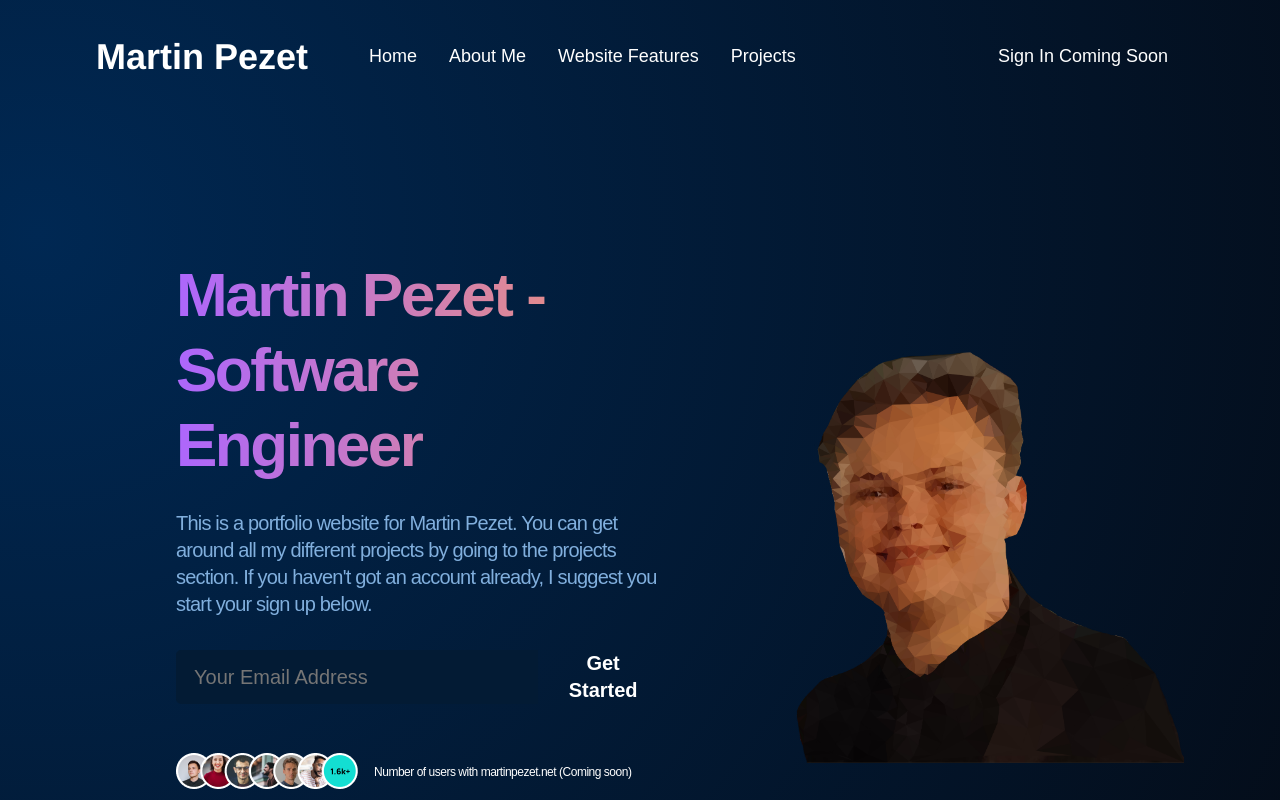
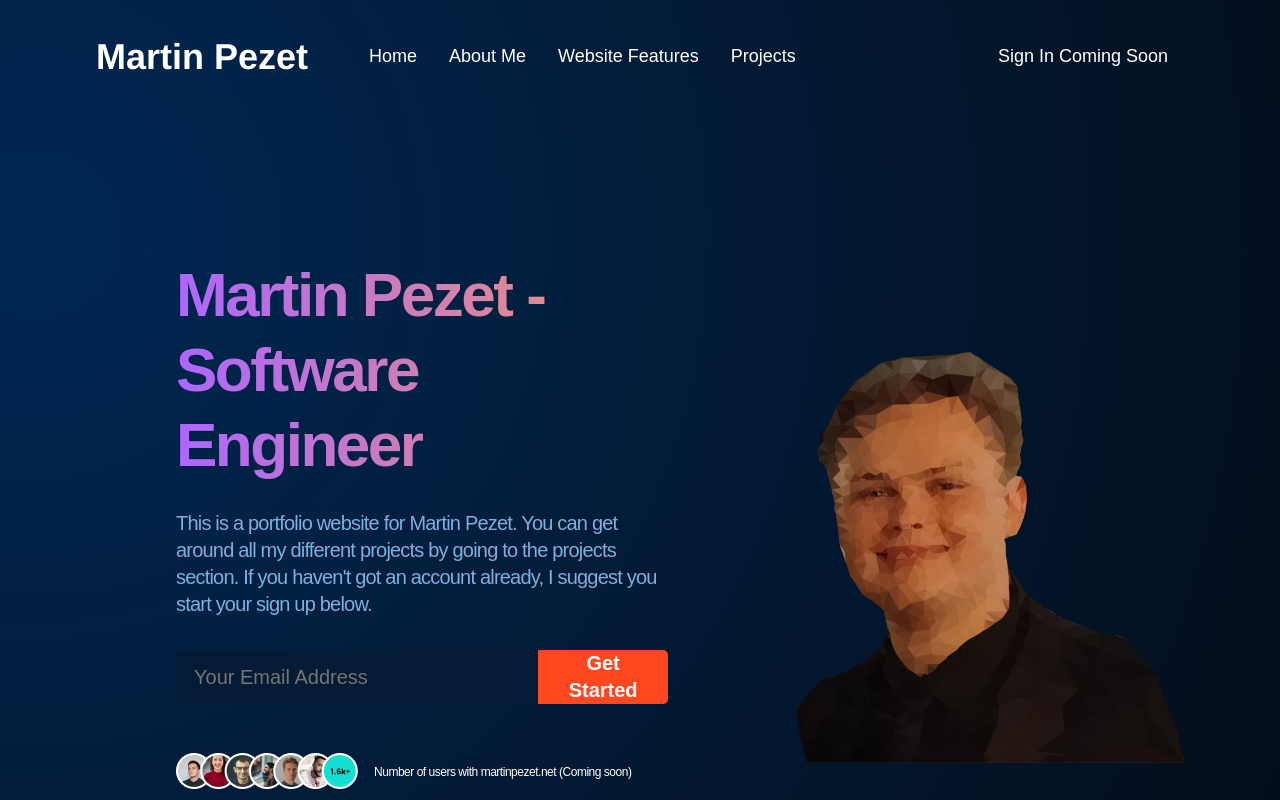
Before and after one commit to MartinPezet/portfolio-website, a React (Create React App) app in the folder client/: page / in a window 1280 px wide. Shown: the top 800 px of the page. Built offline with nearby package versions, Linux system fonts and the light colour scheme.

Commit message:
Added colorButton Variable

```diff
--- a/client/src/index.css
+++ b/client/src/index.css
@@ -14,4 +14,5 @@
   --colorAbout: #042c54;
   --colorText: #81AFDD;
   --colorSubtext: #FF8A71;
+  --colorButton: #FF4820;
 }
```
